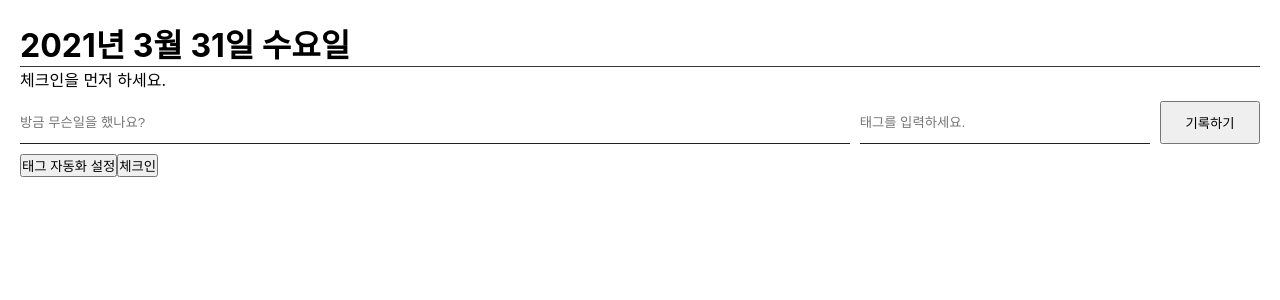
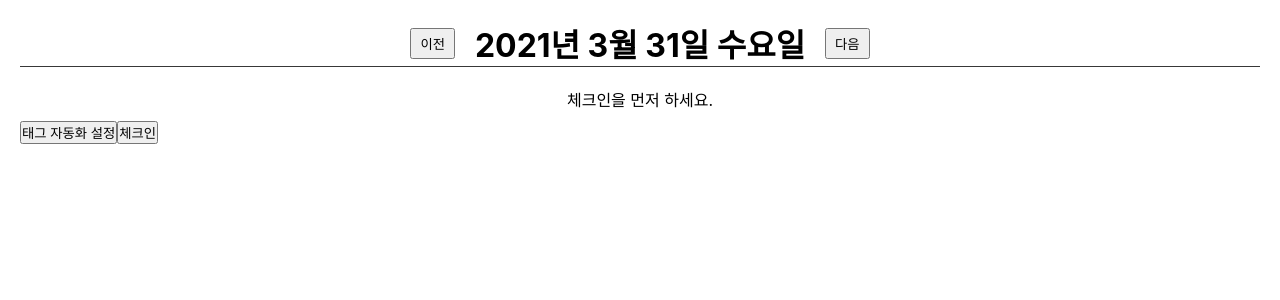
Before and after one commit to cowardlion/Pomelog-IndexedDB, a React (Create React App) app: page / in a window 1280 px wide. Shown: the top 300 px of the page. Built offline with nearby package versions, Linux system fonts and the light colour scheme.

Commit message:
기록 삭제 기능 추가 및 디자인 보정

```diff
--- a/src/components/DateNavigator.tsx
+++ b/src/components/DateNavigator.tsx
@@ -6,11 +6,30 @@ moment.locale('ko');
 export const DateNavigator = () => {
   return (
     <NavigatorStyled>
-      <h1>{moment().format('LL dddd')}</h1>
+      <div className="btn-group">
+        <button>이전</button>
+      </div>
+      <div>
+        <h1>{moment().format('LL dddd')}</h1>
+      </div>
+      <div className="btn-group">
+        <button>다음</button>
+      </div>
     </NavigatorStyled>
   );
 };
 
 const NavigatorStyled = styled.div`
+  display: flex;
+  justify-content: center;
+  align-items: center;
+  text-align: center;
   border-bottom: 1px solid #383838;
+
+  .btn-group {
+    padding: 0 20px;
+    button {
+      padding: 4px 8px;
+    }
+  }
 `;
--- a/src/components/TimeLogForm.tsx
+++ b/src/components/TimeLogForm.tsx
@@ -1,5 +1,12 @@
 import { FormEvent } from 'react';
+import { gql, useQuery } from '@apollo/client';
 import styled from '@emotion/styled';
+
+const CHECK_IN_OUT = gql`
+  query {
+    isCheckedIn @client
+  }
+`;
 
 type FormElements = {
   note: HTMLInputElement;
@@ -7,17 +14,21 @@ type FormElements = {
 };
 
 export const TimeLogForm = () => {
+  const { loading, data } = useQuery(CHECK_IN_OUT);
+
   const handleSubmit = (event: FormEvent) => {
     const elements = ((event.target as HTMLFormElement).elements as unknown) as FormElements;
-    const { note, tag } = elements;
+    const { note } = elements;
 
     if (!note.value) {
       alert('필수 입력값이 없습니다.');
       return event.preventDefault();
     }
+  };
 
-    console.log('검증할꺼야....', note, tag);
-  };
+  if (loading || !data.isCheckedIn) {
+    return null;
+  }
 
   return (
     <FormStyled onSubmit={handleSubmit}>
@@ -52,9 +63,7 @@ const FormStyled = styled.form`
     margin-right: 10px;
     width: 100%;
   }
-  input[name='note'] {
-    /* width: 70%; */
-  }
+
   input[name='tag'] {
     width: 35%;
   }
--- a/src/components/TimeLogList.tsx
+++ b/src/components/TimeLogList.tsx
@@ -3,6 +3,7 @@ import { gql, useQuery } from '@apollo/client';
 import type { TimeLog } from '../api/timeLogs';
 import moment from 'moment';
 import 'moment/locale/ko';
+import { TimeLogListItem } from './TimeLogListItem';
 moment.locale('ko');
 
 const TODAY_LOGS = gql`
@@ -26,27 +27,19 @@ export const TimeLogList = () => {
   const { getTodayLogs, isCheckedIn } = data;
 
   if (!isCheckedIn) {
-    return <div>체크인을 먼저 하세요.</div>;
+    return (
+      <ListStyled>
+        <div className="message">체크인을 먼저 하세요.</div>
+      </ListStyled>
+    );
   }
 
-  console.log('timeLogs', getTodayLogs);
   return (
     <ListStyled className="TimeLogList">
       <ul>
-        {getTodayLogs.map(({ id, date, note }: TimeLog) => {
-          return (
-            <li key={id}>
-              <div className="content">
-                <strong>{moment(date).format('A h:mm')}</strong>
-                <span>{note}</span>
-              </div>
-
-              <div className="action-btn-group">
-                <button>삭제</button>
-              </div>
-            </li>
-          );
-        })}
+        {getTodayLogs.map((timeLog: TimeLog) => (
+          <TimeLogListItem key={timeLog.id} item={timeLog} />
+        ))}
       </ul>
     </ListStyled>
   );
@@ -55,30 +48,10 @@ export const TimeLogList = () => {
 const ListStyled = styled.div`
   ul {
     list-style: none;
+  }
 
-    li {
-      padding: 10px 0;
-      border-bottom: 1px dashed #aeaeae;
-      display: flex;
-      justify-content: space-between;
-
-      .content {
-        display: flex;
-        align-items: center;
-
-        strong {
-          margin-right: 20px;
-        }
-      }
-
-      .action-btn-group {
-        width: 100px;
-        text-align: right;
-
-        button {
-          padding: 4px 8px;
-        }
-      }
-    }
+  .message {
+    padding: 20px 0 10px 0;
+    text-align: center;
   }
 `;
--- /dev/null
+++ b/src/components/TimeLogListItem.tsx
@@ -0,0 +1,96 @@
+import styled from '@emotion/styled';
+import { gql, useMutation } from '@apollo/client';
+import moment from 'moment';
+import 'moment/locale/ko';
+import type { TimeLog } from '../api/timeLogs';
+moment.locale('ko');
+
+const TODAY_LOGS = gql`
+  query {
+    isCheckedIn @client
+    getTodayLogs @client {
+      id
+      date
+      note
+    }
+  }
+`;
+
+const REMOVE_LOG = gql`
+  mutation RemoveLog($input: Int!) {
+    RemoveLog(id: $input) @client
+  }
+`;
+
+type Props = {
+  item: TimeLog;
+};
+
+type RootQuery = {
+  isCheckedIn: boolean;
+  getTodayLogs: TimeLog[];
+};
+
+export const TimeLogListItem = ({ item: { id, note, date } }: Props) => {
+  const [removeLogMutation] = useMutation(REMOVE_LOG);
+  const handleDeleteLog = () => {
+    removeLogMutation({
+      variables: { input: id },
+      optimisticResponse: true,
+      update(cache) {
+        const data = cache.readQuery({ query: TODAY_LOGS });
+        const { getTodayLogs } = data as RootQuery;
+        const newLogs = getTodayLogs.filter((log) => log.id !== id);
+
+        cache.modify({
+          fields: {
+            getTodayLogs() {
+              return newLogs;
+            },
+            isCheckedIn() {
+              return newLogs.length === 0 ? false : true;
+            },
+          },
+        });
+      },
+    });
+  };
+
+  return (
+    <ListItemStyled className="TimeLogList">
+      <div className="content">
+        <strong>{moment(date).format('A h:mm')}</strong>
+        <span>{note}</span>
+      </div>
+
+      <div className="action-btn-group">
+        <button onClick={handleDeleteLog}>삭제</button>
+      </div>
+    </ListItemStyled>
+  );
+};
+
+const ListItemStyled = styled.li`
+  padding: 10px 0;
+  border-bottom: 1px dashed #aeaeae;
+  display: flex;
+  justify-content: space-between;
+
+  .content {
+    display: flex;
+    align-items: center;
+
+    strong {
+      margin-right: 20px;
+    }
+  }
+
+  .action-btn-group {
+    width: 100px;
+    text-align: right;
+
+    button {
+      padding: 4px 8px;
+    }
+  }
+`;
--- a/src/graphql/resolvers.ts
+++ b/src/graphql/resolvers.ts
@@ -1,4 +1,4 @@
-import { listBy, isCheckedInToday, checkIn } from '../api/timeLogs';
+import { listBy, isCheckedInToday, checkIn, remove } from '../api/timeLogs';
 
 const resolvers = {
   Query: {
@@ -14,6 +14,9 @@ const resolvers = {
     CheckIn: async () => {
       return await checkIn();
     },
+    RemoveLog: async (_: any, { id }: any) => {
+      return await remove([id]);
+    },
   },
 };
 export default resolvers;
--- a/src/graphql/typeDefs.ts
+++ b/src/graphql/typeDefs.ts
@@ -25,6 +25,7 @@ type Query {
 
 type Mutation {
   CheckIn: TimeLog!
+  RemoveLog(input: Int!): Boolean!
 }
 `;
 
```
